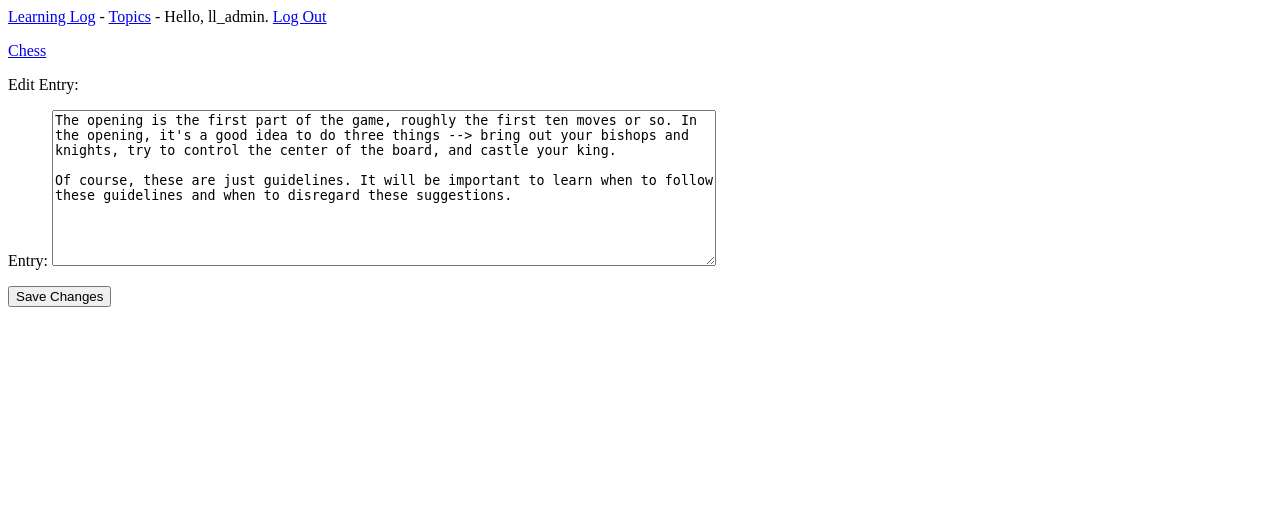
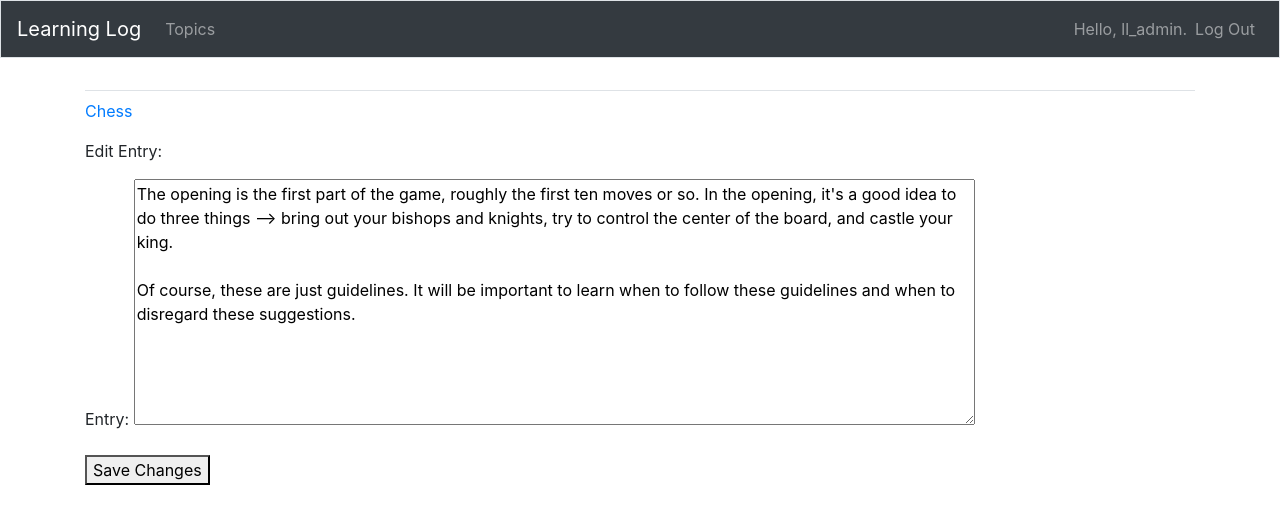
Before and after one commit to gianmillare/Learning-Log, a Django app: page /edit_entry/1/ in a window 1280 px wide. Shown: the top 524 px of the page. Run offline with Django 3.2, Linux system fonts and the light colour scheme; a user stored in the database is signed in; data comes from the database, SQL or seed files in the repository; both versions use the stored data as it was after the commit; some libraries are stand-ins or nearby versions.

Commit message:
created the base.html styling, the website is looking a bit more modern and organized now

```diff
--- a/learning_log/settings.py
+++ b/learning_log/settings.py
@@ -34,6 +34,9 @@ INSTALLED_APPS = [
     # My apps: This is where you would add in your application
     'learning_logs',
     'users',
+
+    # Third party apps
+    'bootstrap4',
 
     # Default django apps
     'django.contrib.admin',
--- a/learning_logs/templates/learning_logs/base.html
+++ b/learning_logs/templates/learning_logs/base.html
@@ -1,15 +1,77 @@
-<p>
-    <a href="{% url 'learning_logs:index' %}">Learning Log</a> -
-    <a href="{% url 'learning_logs:topics' %}">Topics</a> -
-    {% if user.is_authenticated %}
-        Hello, {{ user.username }}.
-    <a href="{% url 'users:logout' %}">Log Out</a>
-    {% else %}
-        <a href="{% url 'users:register' %}">Register</a> -
-        <a href="{% url 'users:login' %}">Log In</a>
-    {% endif %}
-</p>
+{% load bootstrap4 %}
 
-<!-- This will call the file that is attached to name=index form learning_logs/urls.py -->
+<!DOCTYPE HTML>
 
-{% block content %}{% endblock content %}
+<html lang="en">
+
+<head>
+    <meta charset="utf-8">
+    <meta name="viewport" content="width=device-width, initial-scale=1, shrink-to-fit=no">
+    <title>Learning Log</title>
+
+    {% bootstrap_css %}
+    {% bootstrap_javascript jquery='full' %}
+</head>
+
+<body>
+
+<nav class="navbar navbar-expand-md navbar-dark bg-dark mb-4 border">
+
+    <a class="navbar-brand" href="{% url 'learning_logs:index' %}">Learning Log</a>
+
+    <button class="navbar-toggler" type="button" data-toggle="collapse" data-target="#navbarCollapse"
+            aria-controls="navbarCollapse" aria-expanded="false" aria-label="Toggle navigation">
+        <span class="navbar-toggler-icon"></span>
+    </button>
+
+    <div class="collapse navbar-collapse" id="navbarCollapse">
+
+        <ul class="navbar-nav mr-auto">
+            <li class="nav-item">
+                <a class="nav-link" href="{% url 'learning_logs:topics' %}">Topics</a>
+            </li>
+        </ul>
+
+        <ul class="navbar-nav ml-auto">
+            {% if user.is_authenticated %}
+
+            <li class="nav-item">
+                <span class="navbar-text"}">Hello, {{ user.username }}.</span>
+            </li>
+
+            <li class="nav-item">
+                <a class="nav-link" href="{% url 'users:logout' %}">Log Out</a>
+            </li>
+
+            {% else %}
+
+            <li class="nav-item">
+                <a class="nav-link" href="{% url 'users:register' %}">Register</a>
+            </li>
+
+            <li class="nav-item">
+                <a class="nav-link" href="{% url 'users:login' %}">Log In</a>
+            </li>
+
+            {% endif %}
+
+        </ul>
+
+    </div>
+</nav>
+
+<main role="main" class="container">
+
+    <div class="pb-2 mb-2 border-bottom">
+        {% block page_header %}{% endblock page_header %}
+    </div>
+
+    <div>
+        {% block content %}{% endblock content %}
+    </div>
+
+</main>
+
+</body>
+
+</html>
```
Also changed, not shown: db.sqlite3.
